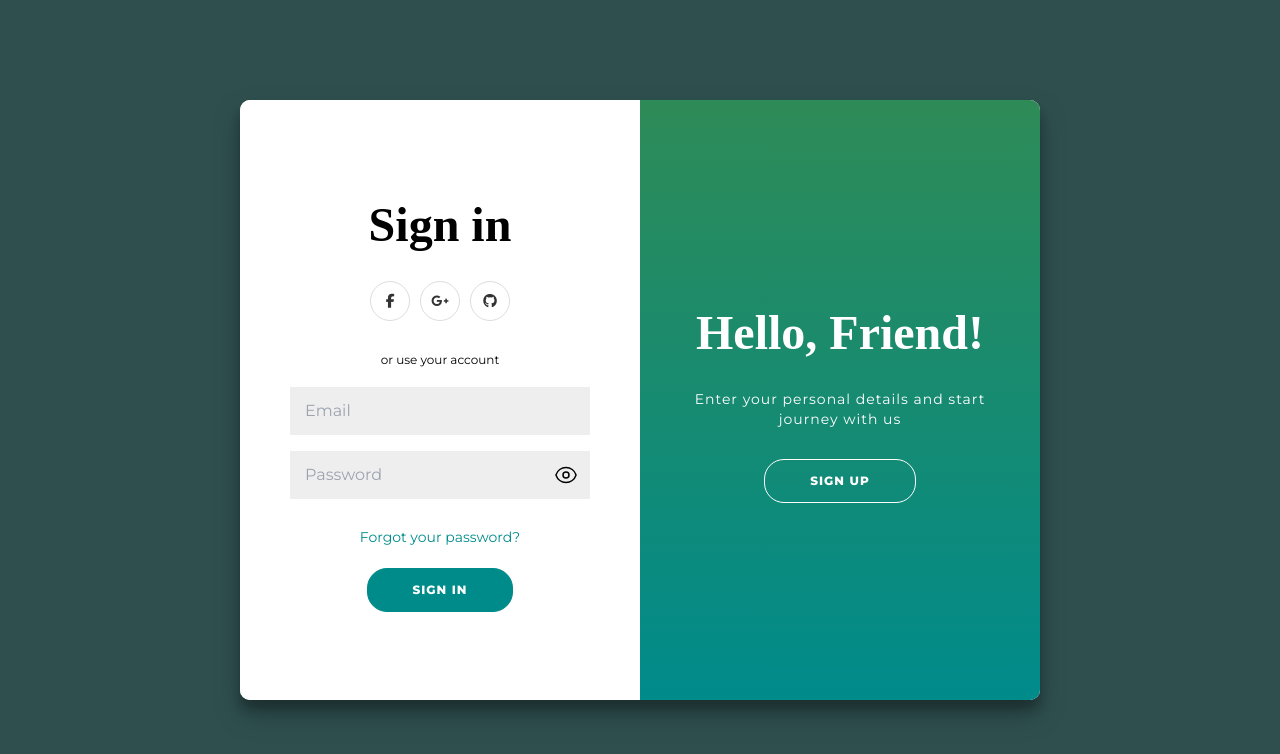
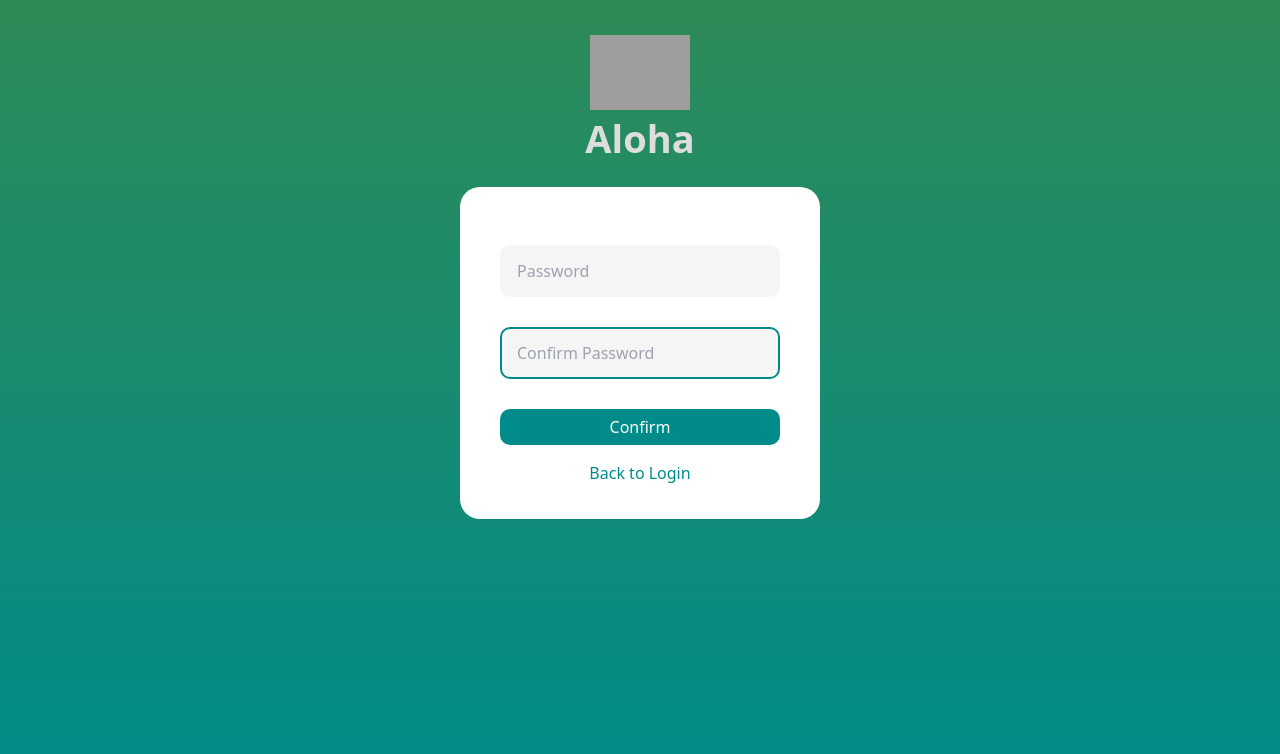
Before and after one commit to HaiTrongDo/M6.FE-Aloha, a React (Create React App) app: page /reset-password/1 in a window 1280 px wide. Before the commit this address led to /login. Shown: the top 754 px of the page. Built offline with nearby package versions, Linux system fonts and the light colour scheme; grey boxes are pictures that could not be loaded; what tw-elements would draw is missing.

Commit message:
done fix

```diff
--- a/src/Components/AnimatedRoutes.js
+++ b/src/Components/AnimatedRoutes.js
@@ -31,7 +31,6 @@ export default function AnimatedRoutes({setLoading}) {
         <AnimatePresence>
             <Routes location={location} key={location.pathname}>
                 <Route element={<PrivateRoute/>}>
-                    <Route path="/" element={<UserHomePage/>}/>
                     <Route path="/transactions" element={<UserTransactionsPage/>}/>
                     <Route path="/report" element={<UserReportPage/>}/>
                     <Route path="/budget" element={<UserBudgetPage/>}/>
@@ -42,10 +41,12 @@ export default function AnimatedRoutes({setLoading}) {
                     <Route path="/search" element={<UserSearchTransactionPage/>}/>
                     <Route path="/store" element={<UserTransactionsPage/>}/>
                     <Route path="/help" element={<UserTransactionsPage/>}/>
-                    <Route path="/forgot-password" element={<ForgotPassword/>}/>
-                    <Route path="/reset-password/:token" element={<ResetPassword/>}/>
                 </Route>
                 <Route path="/login" element={<LoginPage/>}/>
+                <Route path="/forgot-password" element={<ForgotPassword/>}/>
+                <Route path="/reset-password/:token" element={<ResetPassword/>}/>
+                <Route path="/" element={<UserHomePage/>}/>
+
             </Routes>
         </AnimatePresence>
 
--- a/src/Pages/Category/Category.js
+++ b/src/Pages/Category/Category.js
@@ -178,9 +178,9 @@ function Category() {
                 await axios.post('/wallet/render', {userId: tokenUser._id},
                     {headers: {Authorization: `Bearer ${token}`}})
                     .then((r) => {
-                        const defaultWalletId = r.data.data[0]._id || null;
+                        const idWallet  = r.data.data[0]._id || null;
                         const iconUrl = r.data.data[0].icon.url;
-                        dispatch(selectDataWallet({defaultWalletId, iconUrl}))
+                        dispatch(selectDataWallet({idWallet, iconUrl}))
                         setWallets(r.data.data)
                     })
             }
--- a/src/Pages/ResetPassword/ForgotPassword.js
+++ b/src/Pages/ResetPassword/ForgotPassword.js
@@ -53,7 +53,7 @@ export const ForgotPassword = () => {
                             <div className="description">
                                 <span>Enter the email address you used to register, and we will send you an email to recover your password in no time.</span>
                             </div>
-                            <form>
+                            <form onSubmit={handleConfirm}>
                                 <div className="form">
                                     <div className="v-input">
                                         <input onChange={handleChange} autoFocus="autofocus" id="input-14"
@@ -62,7 +62,7 @@ export const ForgotPassword = () => {
                                     {
                                         success ? <p style={{color: '#3ac330', marginBottom:'12px'}}>{message}</p> : <p style={{color: 'red',marginBottom:'12px'}}>{message}</p>
                                     }
-                                    <button onClick={handleConfirm} type="button" className="btn-submit-ml">
+                                    <button type="submit" className="btn-submit-ml">
                                         <span className="v-btn__content">Confirm</span>
                                     </button>
                                 </div>
--- a/src/Pages/ResetPassword/ResetPassword.js
+++ b/src/Pages/ResetPassword/ResetPassword.js
@@ -6,7 +6,7 @@ import { useParams } from "react-router-dom";
 
 export const ResetPassword = () => {
     const navigate = useNavigate()
-    const [form, setForm] = useState({})
+    const [form, setForm] = useState({password:'',confirmPassword:''})
     const [errMessage,setErrMessage] = useState('')
 
     const handleChange = (e) => {
@@ -17,7 +17,7 @@ export const ResetPassword = () => {
     }
     // console.log(form)
     let {token} = useParams()
-    // console.log(token)
+    console.log(token)
     const handleConfirm = async (e) => {
         e.preventDefault();
         let body = {
@@ -52,20 +52,26 @@ export const ResetPassword = () => {
                     </div>
                     <div className="wrapper">
                         <div className="content">
-                            <form>
+                            <form onSubmit={handleConfirm}>
                                 <div className="form">
                                     <div className="v-input">
                                         <input name='password' onChange={handleChange} autoFocus="autofocus"
                                                id="input-14"
-                                               placeholder="Password" type="password"/>
+                                               value={form.password}
+                                               placeholder="Password" type="password"
+                                               pattern="\w{10,}"/>
+
                                     </div>
                                     <div className="v-input">
                                         <input name='confirmPassword' onChange={handleChange} autoFocus="autofocus"
                                                id="input-14"
-                                               placeholder="Confirm Password" type="password"/>
+                                               value={form.confirmPassword}
+                                               placeholder="Confirm Password" type="password"
+                                               pattern={form.password}
+                                        />
                                     </div>
                                     {errMessage && <p style={{color:'red'}}>{errMessage}</p>}
-                                    <button onClick={handleConfirm} type="button" className="btn-submit-ml">
+                                    <button  type="submit" className="btn-submit-ml">
                                         <span className="v-btn__content">Confirm</span>
                                     </button>
                                 </div>
```
